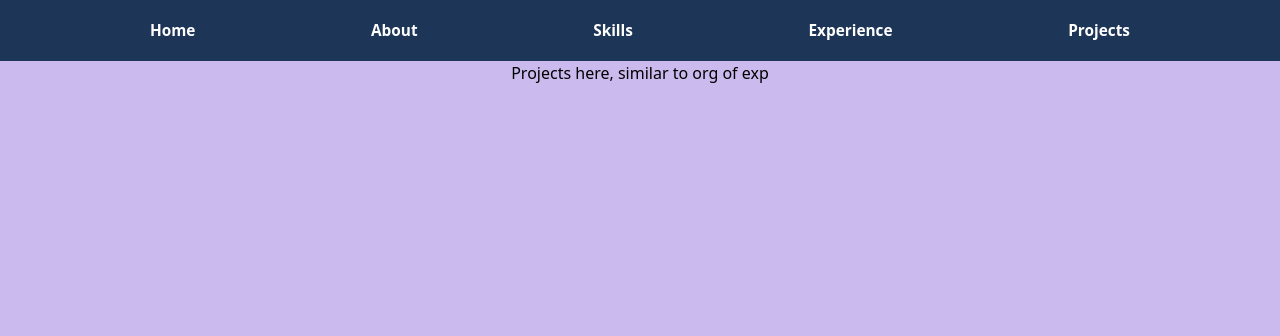
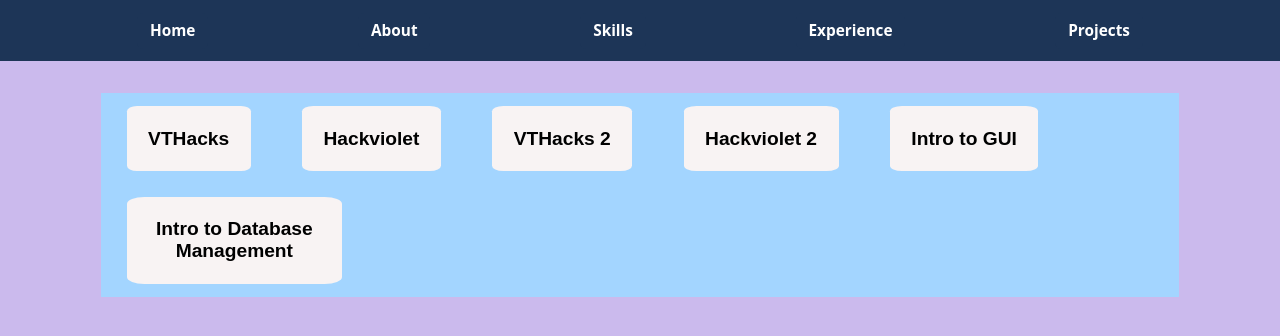
Before and after one commit to Rowan248/personal-website, a React (Vite) app: page /projects in a window 1280 px wide. Shown: the top 336 px of the page. Built offline with nearby package versions, Linux system fonts and the light colour scheme.

Commit message:
Added the data for projects tab and its functionality. Fixed modal when no link is available, removed some comments, made some minor css changes

```diff
--- a/src/App.jsx
+++ b/src/App.jsx
@@ -13,6 +13,7 @@
 
   const [modal, setModal] = useState(false);
   const [modalData, setModalData] = useState({})
+  const [currentImage, setCurrentImage] = useState(1);
 
   function openModal(data) {
     setModalData(data);
@@ -23,17 +24,21 @@
     setModal(false);
   }
 
+  function handleChangeImage(number) {
+    setCurrentImage(number);
+  }
+
   return (
     <div className='app-container'>
       <BrowserRouter>
         <NavBar></NavBar>
         {modal && <Modal className="app-modal" modalClose={closeModal} displayData={modalData}></Modal>}
         <Routes>
-          <Route path="/" element={<Home></Home>} />
+          <Route path="/" element={<Home currentImg={currentImage} handleChangeImg={handleChangeImage}></Home>} />
           <Route path="/about" element={<About></About>} />
           <Route path="/skills" element={<Skills></Skills>} />
           <Route path="/experience" element={<Experience modalOpen={openModal}></Experience>} />
-          <Route path="/projects" element={<Projects></Projects>} />
+          <Route path="/projects" element={<Projects modalOpen={openModal}></Projects>} />
         </Routes>
       </BrowserRouter>
     </div>
--- a/src/Styling/About.css
+++ b/src/Styling/About.css
@@ -30,3 +30,13 @@
     display: inline-block;
     margin: 0;
 }
+
+.courses-container {
+    display: flex;
+}
+
+.other-about {
+    display: flex;
+    align-items: center;
+    font-size: 1.2vw;
+}
--- a/src/Styling/Experience.css
+++ b/src/Styling/Experience.css
@@ -16,7 +16,7 @@
     /* justify-content: space-evenly; */
     /* justify-content: flex-start; */
     /* flex-wrap: wrap; */
-    margin: 3vh;
+    margin: 3vw;
     /* padding: 2vh; */
     width: 85vw;
     height: auto;
--- a/src/Styling/Home.css
+++ b/src/Styling/Home.css
@@ -25,6 +25,10 @@
 
 .my-name {
     font-size: 5vw;
+}
+
+.contact-info {
+    font-size: 1vw;
 }
 
 .p {
--- a/src/Styling/Projects.css
+++ b/src/Styling/Projects.css
@@ -5,7 +5,21 @@
     display: flex;
     flex-direction: column;
     align-items: center;
+    /* justify-content: center; */
     overflow: auto;
     color: black;
     /* justify-content: space-evenly; */
 }
+
+.projects-container {
+    display: flex;
+    /* justify-content: space-evenly; */
+    justify-content: flex-start;
+    flex-wrap: wrap;
+    margin: 2.5vw;
+    width: auto;
+    height: auto;
+    background-color: #A3D5FF;
+    /* border-radius: 2%; */
+    color: black;
+}
--- a/src/Styling/Skills.css
+++ b/src/Styling/Skills.css
@@ -6,7 +6,7 @@
     display: flex;
     flex-direction: column;
     align-items: center;
-    padding: 1%;
+    /* padding: 1%; */
     /* justify-content: space-evenly; */
     /* align-items: flex-start; */
 }
--- /dev/null
+++ b/src/assets/mydata/projects.json
@@ -0,0 +1,64 @@
+{
+    "projects": [
+        {
+            "id": 1,
+            "title": "VTHacks",
+            "image": 0,
+            "type": "Hackathon",
+            "startDate": "2022-11-11",
+            "endDate": "2022-11-13",
+            "description": "For this hackathon, my group worked on a language processing project to recommend songs based on a phrase given by the user. Our site’s home page had a search bar, where a user would input a word or phrase of their choice. After pressing search, the site then displayed a song that matched the feel of the phrase given. This was done using a few csv files that contained scoring for words and songs, where the score of the phrase would be found, then matched to a song from the file. This project used Python and Django API Framework for the backend, as well as a small amount of JavaScript and HTML for the front end.",
+            "link": "https://github.com/Flucc/MUSENTENCE"
+        },
+        {
+            "id": 2,
+            "title": "Hackviolet",
+            "image": 0,
+            "type": "Hackathon",
+            "startDate": "2023-2-4",
+            "endDate": "2023-2-5",
+            "description": "This hackathon involved creating a mobile app that allowed users to track the location of their friends in a group. The Hackviolet hackathons place a focus on women in STEM as well as problems facing women today, which is why my group felt this app could help women be able to feel safer about their friends since they would know their location. This app used React JS for the front end, Firebase as our database storage, and Expo for deploying the app on mobile. This app helped me learn a bit about mobile development including some of the tools used.",
+            "link": 0
+        },
+        {
+            "id": 3,
+            "title": "VTHacks 2",
+            "image": 0,
+            "type": "Internship",
+            "startDate": "2023-9-15",
+            "endDate": "2023-9-17",
+            "description": "My hackathon team built a lost and found site for Virginia Tech that allowed students to upload and find missing items. Users were able to upload an image of the item and a description that included information on where it was found and contact information to give it back. Our site used Google Vision to identify what type of item it was (water bottle, phone, etc.) and sorted it into that category. Other users could search for items they had lost, by checking the category of that item. Our front end used React JS, and the back end was built in Python and used Flask to connect to the front end. We stored the information in MongoDB, which allowed us to easily store the item information and retrieve it efficiently.",
+            "link": "https://github.com/alexsg2/VTHacks11-Lost-and-Found"
+        },
+        {
+            "id": 4,
+            "title": "Hackviolet 2",
+            "image": 0,
+            "type": "Hackathon",
+            "startDate": "2023-2-3",
+            "endDate": "2023-2-4",
+            "description": "For this hackathon, my group wanted to build an app that displayed information about companies and their diversity. We wanted users to be able to make an informed decision on whether the company they were looking at was the right fit for them. Our app allowed users to find a company and see their diversity data, which included information on gender and race. We also included a compare function, where users could look at two companies side by side to see how their diversity data stacks up against one another. Our data came from a csv file we found that had diversity information on various big businesses. Our front end was built in React JS, and the back end was made using Python.",
+            "link": 0
+        },
+        {
+            "id": 5,
+            "title": "Intro to GUI",
+            "image": 0,
+            "type": "School Project",
+            "startDate": "2023-11",
+            "endDate": "2023-12",
+            "description": "This class was all about learning how to build functional and efficient GUIs. For our final and biggest project, we were tasked with building a page that could display and edit different datasets. Users would be able to view datasets as graphs, as well as switch between them. They were also able to edit the information, using custom made copy, cut, and paste functions. This was a MERN methodology project. MongoDB was used to store each dataset, while Express was used in the backend to send and grab the data. React JS was used for the front end, as well as an SVG for the bar graph. I already knew a bit about full stack development, but this class and assignment helped me deepen my understanding.",
+            "link": 0
+        },
+        {
+            "id": 6,
+            "title": "Intro to Database Management",
+            "image": 0,
+            "type": "School Project",
+            "startDate": "2024-1",
+            "endDate": "2024-5",
+            "description": "This group assignment was overarching throughout most of the semester. My team had decided to create a task tracking application that would allow users to create tasks for themselves, make agendas, put tasks in to-do lists, and join organizations where tasks could be assigned. This class and project were my first experience using MySQL, and the course mostly focused on teaching the basics of relational databases. We had to start at the beginning by thinking of the idea, creating entities, designing the front end, and building the full stack application. The project’s front end was built in React JS since that is what my group had the most experience using. The back end used flask to connect the React JS and MySQL database. This project and class allowed me to learn about relational databases and how to create an application using them.",
+            "link": "https://github.com/amadoo157/TrackIT"
+        }
+    ]
+}
--- a/src/components/Experience.jsx
+++ b/src/components/Experience.jsx
@@ -1,6 +1,6 @@
 import '../Styling/Experience.css';
 import { useState, useEffect } from 'react';
-import experience from '../assets/mydata/experience.json'
+import experience from '../assets/mydata/experience.json';
 
 function Experience({ modalOpen }) {
 
@@ -41,7 +41,6 @@
         {workExpBool && <div className='exp-block work-block'>
           {workExp.map((work) =>
             <button id={work.id} key={work.id} className='exp-buttons' onClick={handleWorkModalOpen}>{work.title}</button>
-            // put div in button that takes up whole space and displays stuff
           )}
         </div>}
       </div>
--- a/src/components/Modal.jsx
+++ b/src/components/Modal.jsx
@@ -25,7 +25,7 @@
           <h4>Dates: {modalData.startDate} to {modalData.endDate}</h4>
           {/* check if image, wont be any for internship */}
           <p>{modalData.description}</p>
-          <a href={modalData.link} target="_blank">{modalData.link}</a>
+          {modalData.link == 0 ? "" : <a href={modalData.link} target="_blank">{modalData.link}</a>}
         </div>
       </div>
     </div>
--- a/src/components/Projects.jsx
+++ b/src/components/Projects.jsx
@@ -1,9 +1,23 @@
 import '../Styling/Projects.css';
+import projectsjson from '../assets/mydata/projects.json';
 
-function Projects() {
+const projects = projectsjson.projects;
+
+function Projects({ modalOpen }) {
+
+    console.log(projects.projects);
+
+    function handleProjectModalOpen(e) {
+        modalOpen(projects[e.target.id - 1]);
+    }
+
     return (
         <div className="projects">
-            Projects here, similar to org of exp
+            <div className='projects-container'>
+                {projects.map((project) =>
+                    <button id={project.id} key={project.id} className='exp-buttons' onClick={handleProjectModalOpen}>{project.title}</button>
+                )}
+            </div>
         </div>
     );
 }
```
Also changed, not shown: src/components/About.jsx (+11 -9 lines), src/components/Home.jsx (+13 -9 lines).
